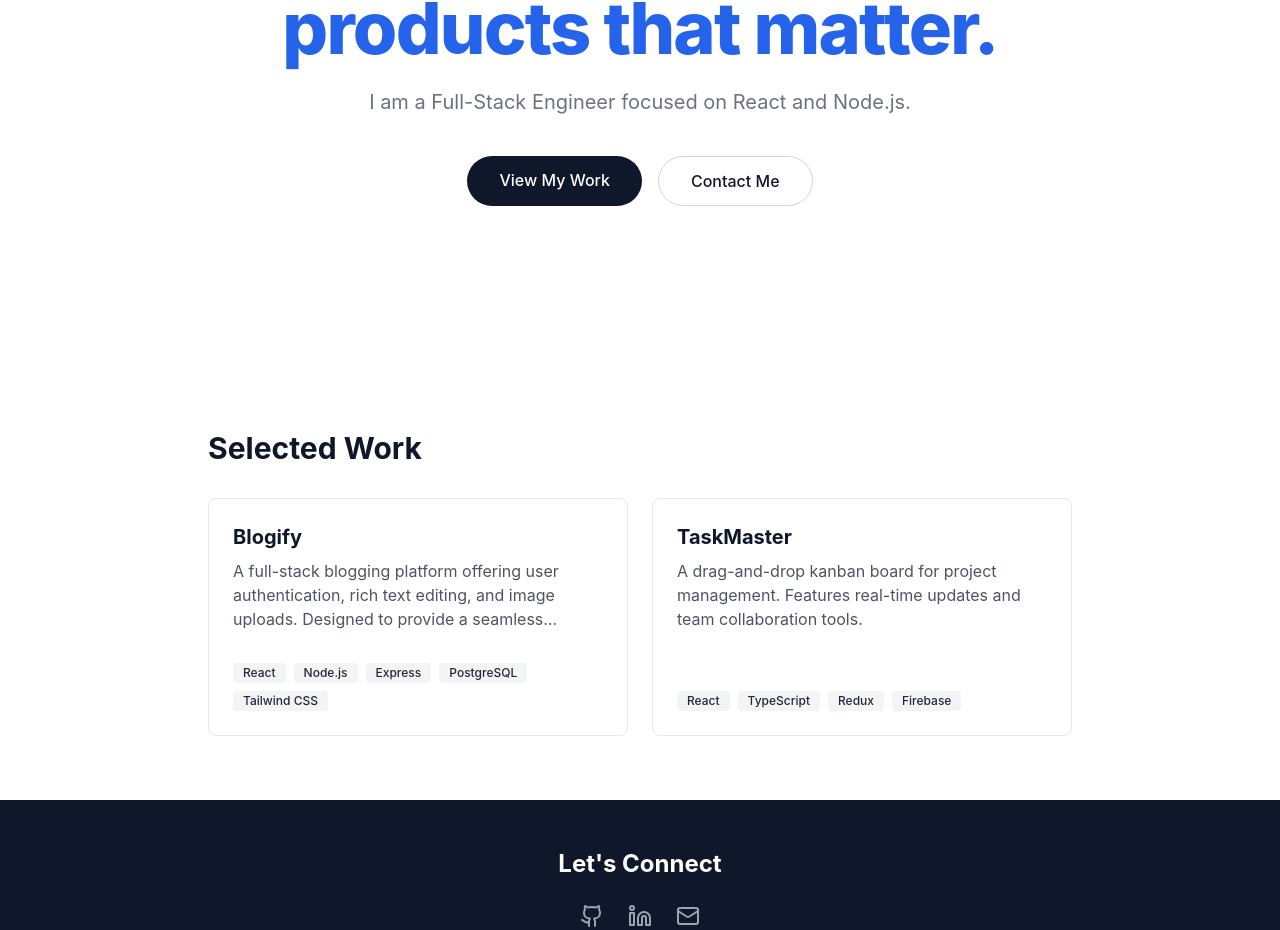
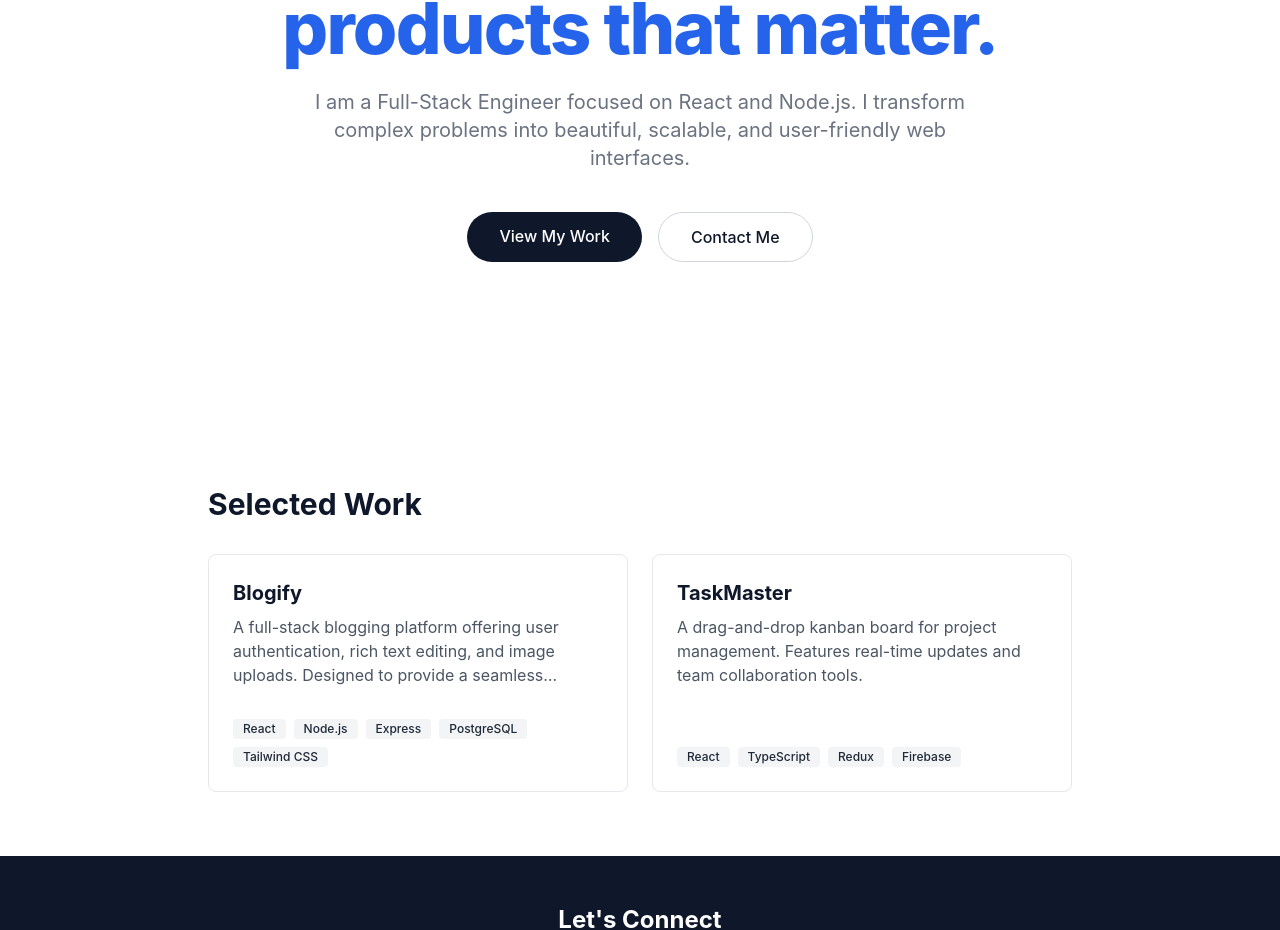
Before and after one commit to Mikiyas-STP/MG_Portfolio, a React (Vite) app: page / in a window 1280 px wide. Shown: the part 333-1263 px from the top of the page. Built offline with nearby package versions, Linux system fonts and the light colour scheme; no server answers.

Commit message:
feat: implement staggered animations with framer-motion

```diff
--- a/package.json
+++ b/package.json
@@ -10,6 +10,7 @@
     "preview": "vite preview"
   },
   "dependencies": {
+    "framer-motion": "^12.29.0",
     "lucide-react": "^0.562.0",
     "react": "^19.2.0",
     "react-dom": "^19.2.0"
--- a/src/components/common/ProjectCard.tsx
+++ b/src/components/common/ProjectCard.tsx
@@ -1,11 +1,20 @@
+import { motion } from 'framer-motion'; // 1. Import
 import type { Project } from '../../types';
+
 interface ProjectCardProps {
   project: Project;
 }
 
 const ProjectCard = ({ project }: ProjectCardProps) => {
   return (
-    <div className="border border-gray-200 rounded-lg p-6 hover:shadow-lg transition-shadow bg-white flex flex-col h-full">
+    // 2. Change to motion.div
+    <motion.div
+      initial={{ opacity: 0, y: 50 }} // Start invisible and 50px lower
+      whileInView={{ opacity: 1, y: 0 }} // Animate to visible when in screen
+      transition={{ duration: 0.5 }} // Take 0.5 seconds
+      viewport={{ once: true }} // Only animate once (don't keep flashing as you scroll up/down)
+      className="border border-gray-200 rounded-lg p-6 hover:shadow-lg transition-shadow bg-white flex flex-col h-full"
+    >
       <div className="mb-4">
         <h3 className="text-xl font-bold mb-2">{project.title}</h3>
         <p className="text-gray-600 line-clamp-3">
@@ -23,7 +32,7 @@ const ProjectCard = ({ project }: ProjectCardProps) => {
           </span>
         ))}
       </div>
-    </div>
+    </motion.div>
   );
 };
 
--- a/src/features/hero/Hero.tsx
+++ b/src/features/hero/Hero.tsx
@@ -1,40 +1,65 @@
+import { motion } from 'framer-motion'; // 1. Import Motion
 import { useGitHubProfile } from '../../hooks/useGitHubProfile';
 import StatCard from '../../components/common/StatCard';
 
 const Hero = () => {
-  // REPLACE with your actual GitHub username!
-  const { profile, loading, error } = useGitHubProfile('your-real-username');
+  const { profile, loading, error } = useGitHubProfile('your-real-username'); // ⚠️ Put your username here again!
+
+  // 2. Define Animation Variants (The Recipe)
+  const containerVariants = {
+    hidden: { opacity: 0 },
+    visible: {
+      opacity: 1,
+      transition: {
+        staggerChildren: 0.2, // Delay between each child element
+      },
+    },
+  };
+
+  const itemVariants = {
+    hidden: { opacity: 0, y: 20 }, // Start slightly lower and invisible
+    visible: { opacity: 1, y: 0, transition: { duration: 0.5 } }, // Float up
+  };
 
   return (
     <section className="py-20 md:py-32 max-w-4xl mx-auto text-center px-4">
-      {/* ... (Keep your Greeting, Headline, and Subtext exactly as they are) ... */}
+      {/* 3. Wrap everything in a motion container */}
+      <motion.div
+        variants={containerVariants}
+        initial="hidden"
+        animate="visible"
+      >
 
-      <h2 className="text-xl md:text-2xl text-gray-600 mb-4 font-medium">
+        {/* Greeting */}
+        <motion.h2 variants={itemVariants} className="text-xl md:text-2xl text-gray-600 mb-4 font-medium">
           Hello, I'm [Your Name] 👋
-      </h2>
+        </motion.h2>
 
-      <h1 className="text-5xl md:text-7xl font-extrabold text-slate-900 tracking-tight mb-6">
+        {/* Headline */}
+        <motion.h1 variants={itemVariants} className="text-5xl md:text-7xl font-extrabold text-slate-900 tracking-tight mb-6">
           Building digital <br className="hidden md:block" />
           <span className="text-blue-600">products that matter.</span>
-      </h1>
+        </motion.h1>
 
-      <p className="text-lg md:text-xl text-gray-500 mb-10 max-w-2xl mx-auto leading-relaxed">
+        {/* Subtext */}
+        <motion.p variants={itemVariants} className="text-lg md:text-xl text-gray-500 mb-10 max-w-2xl mx-auto leading-relaxed">
           I am a Full-Stack Engineer focused on React and Node.js.
-      </p>
+          I transform complex problems into beautiful, scalable, and user-friendly web interfaces.
+        </motion.p>
 
         {/* Buttons */}
-      <div className="flex justify-center gap-4 mb-12">
+        <motion.div variants={itemVariants} className="flex justify-center gap-4 mb-12">
           <a href="#projects" className="bg-slate-900 text-white px-8 py-3 rounded-full font-medium hover:bg-slate-800 transition-colors">
             View My Work
           </a>
           <a href="mailto:email@example.com" className="border border-gray-300 text-slate-900 px-8 py-3 rounded-full font-medium hover:bg-gray-50 transition-colors">
             Contact Me
           </a>
-      </div>
+        </motion.div>
 
-      {/* NEW: Dynamic Stats Section */}
+        {/* Stats */}
         {!error && (
-        <div className="flex justify-center gap-6 md:gap-10">
+          <motion.div variants={itemVariants} className="flex justify-center gap-6 md:gap-10">
             <StatCard
               label="Repos"
               value={profile?.public_repos || 0}
@@ -45,8 +70,9 @@ const Hero = () => {
               value={profile?.followers || 0}
               loading={loading}
             />
-        </div>
+          </motion.div>
         )}
+      </motion.div>
     </section>
   );
 };
```
Also changed, not shown: 1 other file (tests, documents, lock files or other folders). Lines whose indentation alone changed are shown as unchanged.
